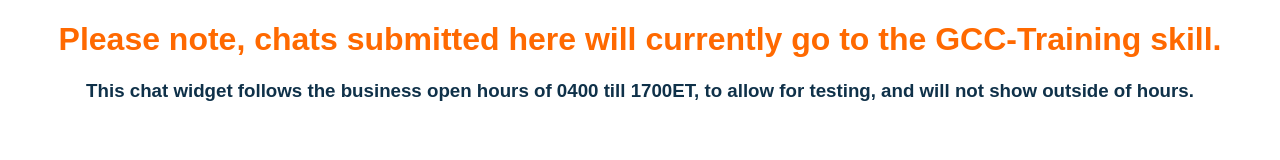
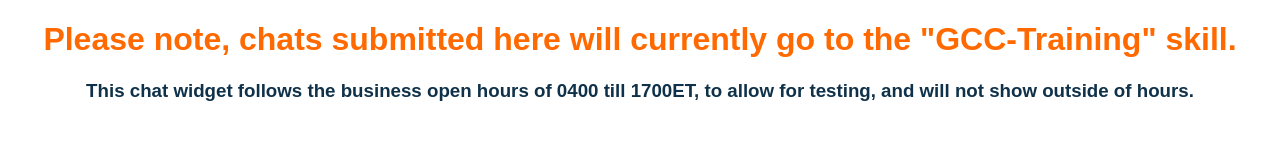
Before and after one commit to GCCBHeffernan/BNH_Chat_Testing, a plain HTML site: page index.html in a window 1280 px wide. Drawn offline with Linux system fonts and the light colour scheme; a script that the page names is missing.

Commit message:
Update index.html

```diff
--- a/index.html
+++ b/index.html
@@ -8,7 +8,7 @@
 </head>
 <body>
 
-  <h1 style="color: #ff6900; font-family: Arial, Helvetica, sans-serif; text-align: center;">Please note, chats submitted here will currently go to the GCC-Training skill.</h1>
+  <h1 style="color: #ff6900; font-family: Arial, Helvetica, sans-serif; text-align: center;">Please note, chats submitted here will currently go to the "GCC-Training" skill.</h1>
 
   <h3 style="color: #0F3149; font-family: Arial, Helvetica, sans-serif; text-align: center;">This chat widget follows the business open hours of 0400 till 1700ET, to allow for testing, and will not show outside of hours.</h1>
 
```
